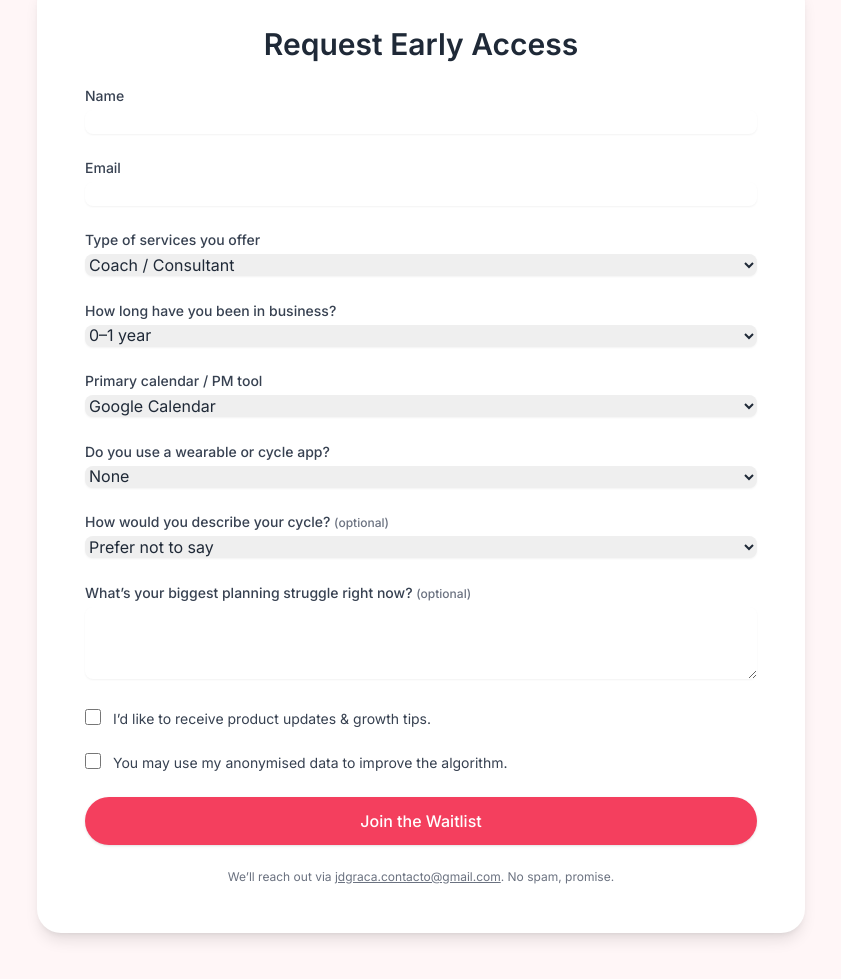
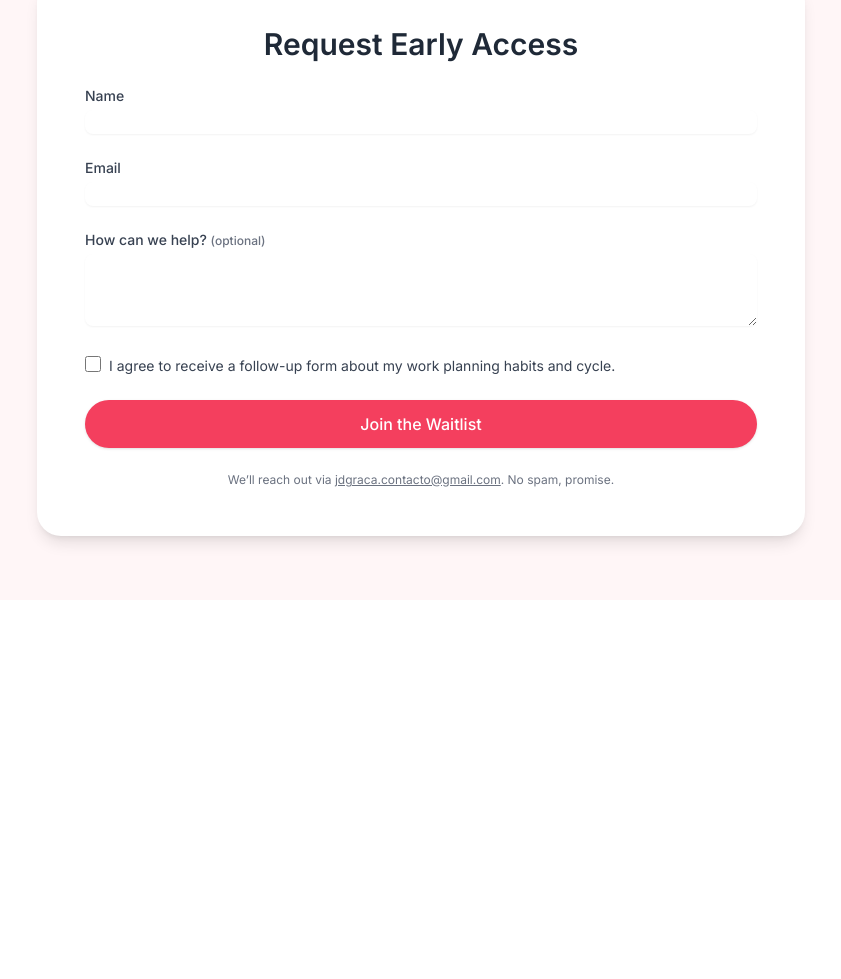
Before and after one commit to Jacqueline0404/BrigidFlow, a plain HTML site: page index.html in a window 1280 px wide. Shown: the part 2618-3597 px from the top of the page, without its empty margins (219-1060 px from the left). After the commit the page ends 3218 px from the top, so only its background shows below. Drawn offline with nearby package versions, Linux system fonts and the light colour scheme.

Commit message:
Update index.html

```diff
--- a/index.html
+++ b/index.html
@@ -89,8 +89,7 @@
   <section id="contact" class="py-16 px-6 md:px-12 bg-rose-50/60">
     <div class="max-w-3xl mx-auto bg-white p-8 md:p-12 rounded-3xl shadow-lg">
       <h2 class="text-2xl md:text-3xl font-semibold mb-6 text-center">Request Early Access</h2>
-      <form action="YOUR_ENDPOINT_HERE" method="POST" class="space-y-6"> <!-- Replace with your endpoint -->
-        <!-- Basic info -->
+     <form action="YOUR_ENDPOINT_HERE" method="POST" class="space-y-6">
   <div>
     <label for="name" class="block text-sm font-medium text-gray-700">Name</label>
     <input type="text" id="name" name="name" required class="mt-1 w-full rounded-lg border-gray-300 shadow-sm focus:border-rose-500 focus:ring-rose-500" />
@@ -99,81 +98,16 @@
     <label for="email" class="block text-sm font-medium text-gray-700">Email</label>
     <input type="email" id="email" name="email" required class="mt-1 w-full rounded-lg border-gray-300 shadow-sm focus:border-rose-500 focus:ring-rose-500" />
   </div>
-
-        <!-- Business snapshot -->
   <div>
-          <label for="service" class="block text-sm font-medium text-gray-700">Type of services you offer</label>
-          <select id="service" name="service" class="mt-1 w-full rounded-lg border-gray-300 shadow-sm focus:border-rose-500 focus:ring-rose-500">
-            <option>Coach / Consultant</option>
-            <option>Designer / Creative</option>
-            <option>Virtual Assistant / OBM</option>
-            <option>Developer / Tech Freelancer</option>
-            <option>Other</option>
-          </select>
+    <label for="message" class="block text-sm font-medium text-gray-700">How can we help? <span class="text-xs text-gray-500">(optional)</span></label>
+    <textarea id="message" name="message" rows="3" class="mt-1 w-full rounded-lg border-gray-300 shadow-sm focus:border-rose-500 focus:ring-rose-500"></textarea>
   </div>
-        <div>
-          <label for="years" class="block text-sm font-medium text-gray-700">How long have you been in business?</label>
-          <select id="years" name="years" class="mt-1 w-full rounded-lg border-gray-300 shadow-sm focus:border-rose-500 focus:ring-rose-500">
-            <option>0–1 year</option>
-            <option>1–3 years</option>
-            <option>3+ years</option>
-          </select>
+  <div class="flex items-start">
+    <input id="consent" name="consent" type="checkbox" required class="h-4 w-4 rounded border-gray-300 text-rose-600 focus:ring-rose-500" />
+    <label for="consent" class="ml-2 block text-sm text-gray-700">
+      I agree to receive a follow-up form about my work planning habits and cycle.
+    </label>
   </div>
-
-        <!-- Tools & rhythm -->
-        <div>
-          <label for="calendar" class="block text-sm font-medium text-gray-700">Primary calendar / PM tool</label>
-          <select id="calendar" name="calendar" class="mt-1 w-full rounded-lg border-gray-300 shadow-sm focus:border-rose-500 focus:ring-rose-500">
-            <option>Google Calendar</option>
-            <option>Apple iCal</option>
-            <option>Outlook</option>
-            <option>Notion</option>
-            <option>Asana / Trello / ClickUp</option>
-            <option>Other</option>
-          </select>
-        </div>
-        <div>
-          <label for="wearable" class="block text-sm font-medium text-gray-700">Do you use a wearable or cycle app?</label>
-          <select id="wearable" name="wearable" class="mt-1 w-full rounded-lg border-gray-300 shadow-sm focus:border-rose-500 focus:ring-rose-500">
-            <option>None</option>
-            <option>Apple Watch</option>
-            <option>Oura</option>
-            <option>Garmin</option>
-            <option>Fitbit</option>
-            <option>Cycle app (Clue, Flo, etc.)</option>
-            <option>Other</option>
-          </select>
-        </div>
-
-        <!-- Cycle context (optional) -->
-        <div>
-          <label for="cycle" class="block text-sm font-medium text-gray-700">How would you describe your cycle? <span class="text-xs text-gray-500">(optional)</span></label>
-          <select id="cycle" name="cycle" class="mt-1 w-full rounded-lg border-gray-300 shadow-sm focus:border-rose-500 focus:ring-rose-500">
-            <option selected>Prefer not to say</option>
-            <option>Predictable / regular</option>
-            <option>Irregular</option>
-            <option>PCOS</option>
-            <option>Endometriosis</option>
-            <option>Other</option>
-          </select>
-        </div>
-
-        <!-- Pain point -->
-        <div>
-          <label for="struggle" class="block text-sm font-medium text-gray-700">What’s your biggest planning struggle right now? <span class="text-xs text-gray-500">(optional)</span></label>
-          <textarea id="struggle" name="struggle" rows="3" class="mt-1 w-full rounded-lg border-gray-300 shadow-sm focus:border-rose-500 focus:ring-rose-500"></textarea>
-        </div>
-
-        <!-- Consents -->
-        <div class="flex items-start gap-3">
-          <input id="updates" name="updates" type="checkbox" class="h-4 w-4 rounded border-gray-300 text-rose-600 focus:ring-rose-600" />
-          <label for="updates" class="text-sm text-gray-700">I’d like to receive product updates & growth tips.</label>
-        </div>
-        <div class="flex items-start gap-3">
-          <input id="data" name="data_consent" type="checkbox" class="h-4 w-4 rounded border-gray-300 text-rose-600 focus:ring-rose-600" />
-          <label for="data" class="text-sm text-gray-700">You may use my anonymised data to improve the algorithm.</label>
-        </div>
-
   <button type="submit" class="w-full rounded-full bg-rose-500 py-3 text-white font-medium shadow hover:bg-rose-600 transition">Join the Waitlist</button>
 </form>
       <p class="text-center text-xs text-gray-500 mt-6">We’ll reach out via <a href="mailto:jdgraca.contacto@gmail.com" class="underline">jdgraca.contacto@gmail.com</a>. No spam, promise.</p>
```
Lines whose indentation alone changed are shown as unchanged.
